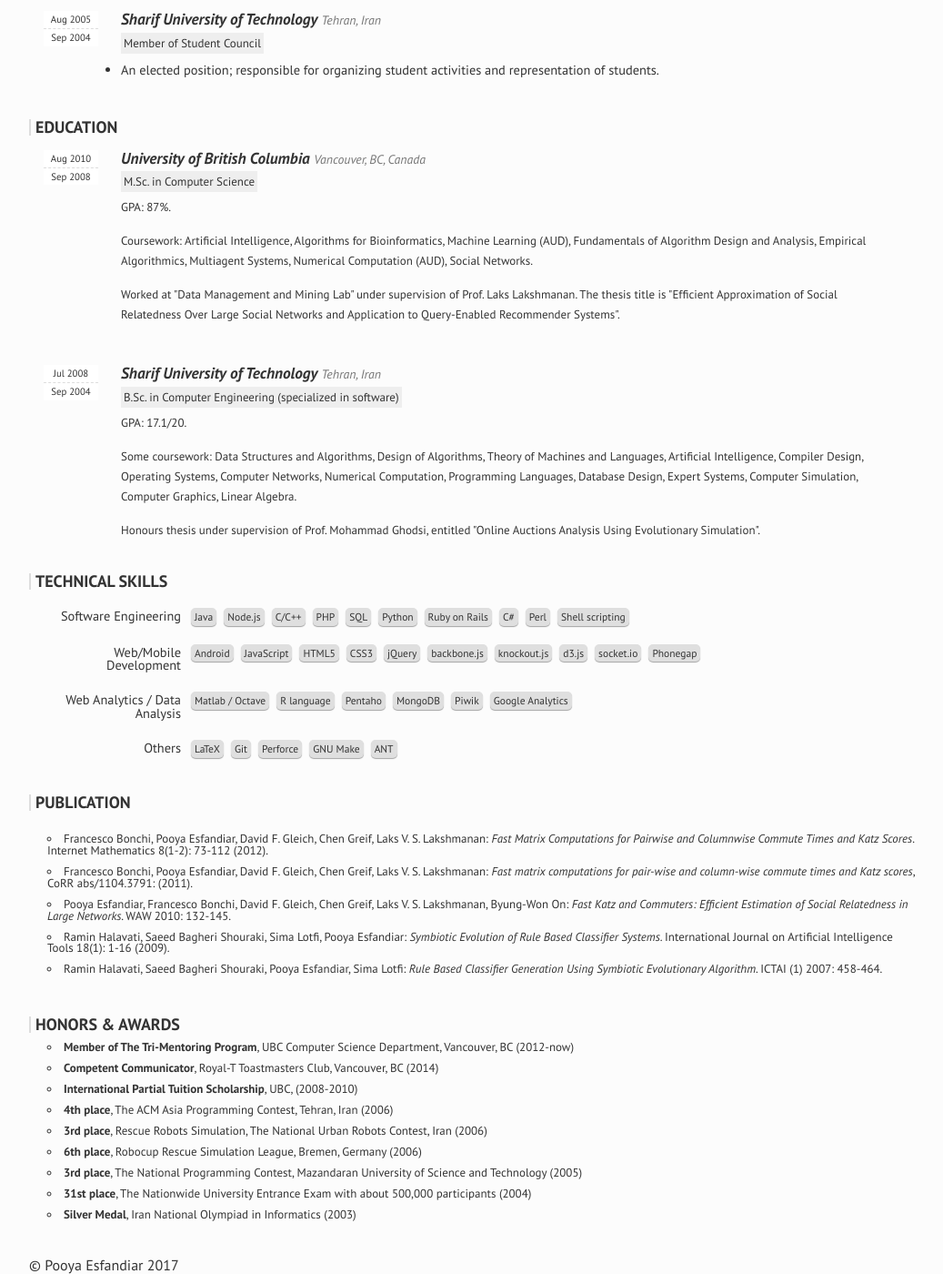
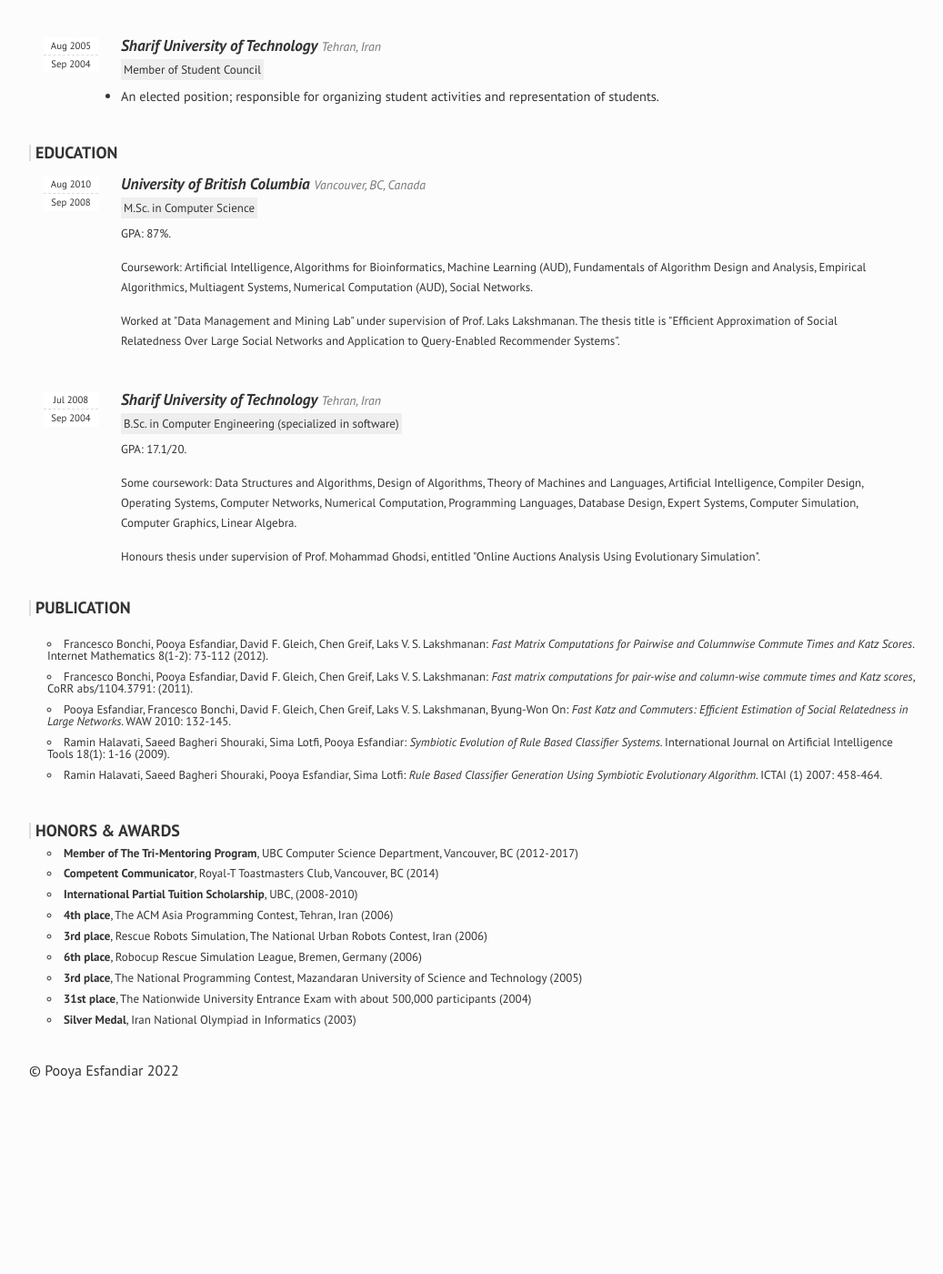
Before and after one commit to pesfandiar/pesfandiar.github.io, a Jekyll site: the page resume.html, which Jekyll copies as it is, in a window 1280 px wide and 1400 px high, scrolled down 1682 px. Shown: the whole window at 91% size, without its empty margins (119-1156 px from the left). Built offline with Jekyll 4.4.1, drawn with Linux system fonts in a browser that asks for light colours; after the commit the page ends 2868 px from its top, so only the background shows below that; some of the changed text lies outside the part shown.

Commit message:
Update resume.html

```diff
--- a/resume.html
+++ b/resume.html
@@ -43,12 +43,16 @@
       <h1>Work Experience</h1>
       <article>
         <h1><a href="https://www.salesforce.com" title="Salesforce.com">Salesforce.com</a> <span>Vancouver, BC, Canada</span></h1>
-        <h2>Lead Memeber of Technical Staff</h2>
+        <h2>Senior Software Engineering Manager</h2>
+        <h2>Software Engineering Manager</h2>
+        <h2>Lead Software Engineer</h2>
         <time datetime="2018-01-29" class="start">Jan 2018</time>
         <span class="end">Present</span>
         <p>
           <ul>
-            <li>Operational analytics (Lightning Reports)</li>
+            <li>2022-present: Salesforce Customer Data Platform</li>
+            <li>2020-2022: CRM Analytics Data Platform (Data Manager and Salesforce Data Pipelines)</li>
+            <li>2018-2020: Operational analytics (Lightning Reports)</li>
           </ul>
         </p>
       </article>
@@ -214,7 +218,7 @@
       </article>
     </section>
 
-    <section id="skills">
+    <!--section id="skills">
       <h1>Technical Skills</h1>
       <dl>
         <dt>Software Engineering</dt>
@@ -256,7 +260,7 @@
         <dd title="Build system.">GNU Make</dd>
         <dd title="XML-based build system.">ANT</dd>
       </dl>
-    </section>
+    </section-->
 
     <section id="publication">
       <h1>Publication</h1>
@@ -274,7 +278,7 @@
     <section id="hobbies">
       <h1>Honors &amp; Awards</h1>
       <ul>
-        <li><b>Member of The Tri-Mentoring Program</b>, UBC Computer Science Department, Vancouver, BC (2012-now)</li>
+        <li><b>Member of The Tri-Mentoring Program</b>, UBC Computer Science Department, Vancouver, BC (2012-2017)</li>
         <li><b>Competent Communicator</b>, Royal-T Toastmasters Club, Vancouver, BC (2014)</li>
         <li><b>International Partial Tuition Scholarship</b>, UBC, (2008-2010)</li>
         <li><b>4<sup>th</sup> place</b>, The ACM Asia Programming Contest, Tehran, Iran (2006)</li>
@@ -287,7 +291,7 @@
     </section>
 
     <footer>
-      <p>&copy; Pooya Esfandiar 2017</p>
+      <p>&copy; Pooya Esfandiar 2022</p>
     </footer>
 
     <!-- Script for enabling media queries on IE5+ -->
```
